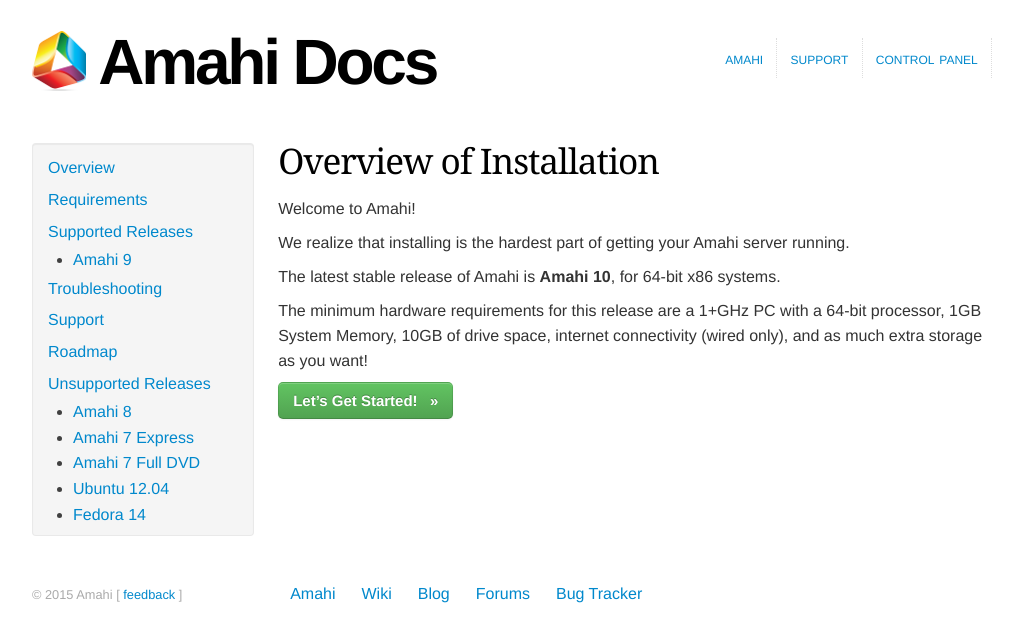
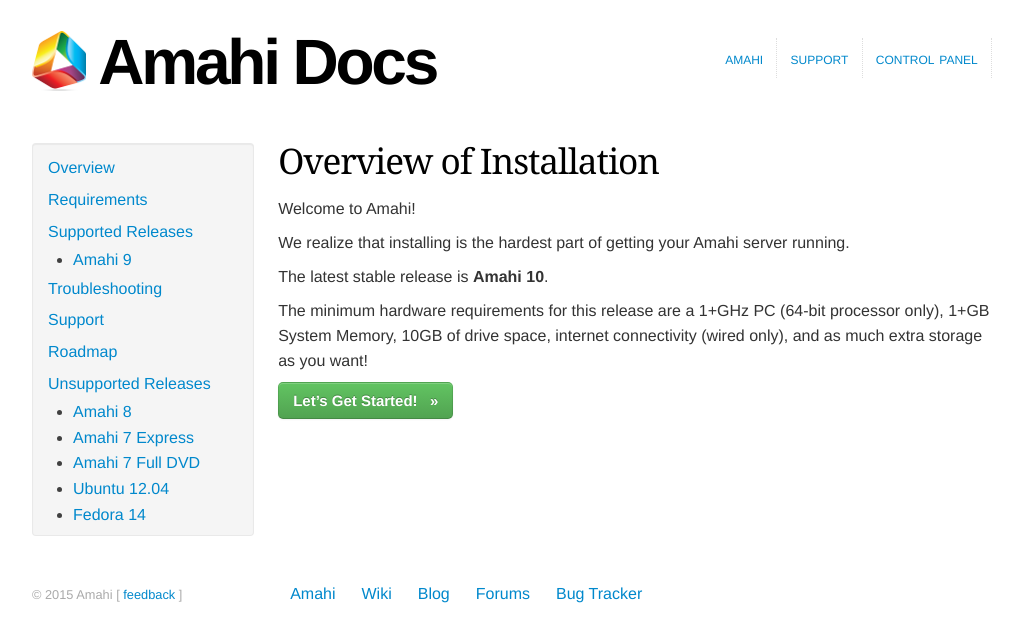
Before and after one commit to amahi/docs, a Jekyll site: the page built from index.md, in a window 1280 px wide. Shown: the top 642 px of the page, without its empty margins (128-1151 px from the left). Built offline with Jekyll 4.4.1, drawn with Linux system fonts in a browser that asks for light colours; nearby versions of some CDN libraries.

Commit message:
tweak wording

```diff
--- a/index.md
+++ b/index.md
@@ -8,8 +8,8 @@ Welcome to Amahi!
 
 We realize that installing is the hardest part of getting your Amahi server running.
 
-The latest stable release of Amahi is **Amahi 10**, for 64-bit x86 systems.
+The latest stable release is **Amahi 10**.
 
-The minimum hardware requirements for this release are a 1+GHz PC with a 64-bit processor, 1GB System Memory, 10GB of drive space, internet connectivity (wired only), and as much extra storage as you want!
+The minimum hardware requirements for this release are a 1+GHz PC (64-bit processor only), 1+GB System Memory, 10GB of drive space, internet connectivity (wired only), and as much extra storage as you want!
 
 <a class="btn btn-primary btn-large btn-success" href="amahi-10.html"><strong> Let's Get Started! &nbsp; &raquo; </strong></a>
```
